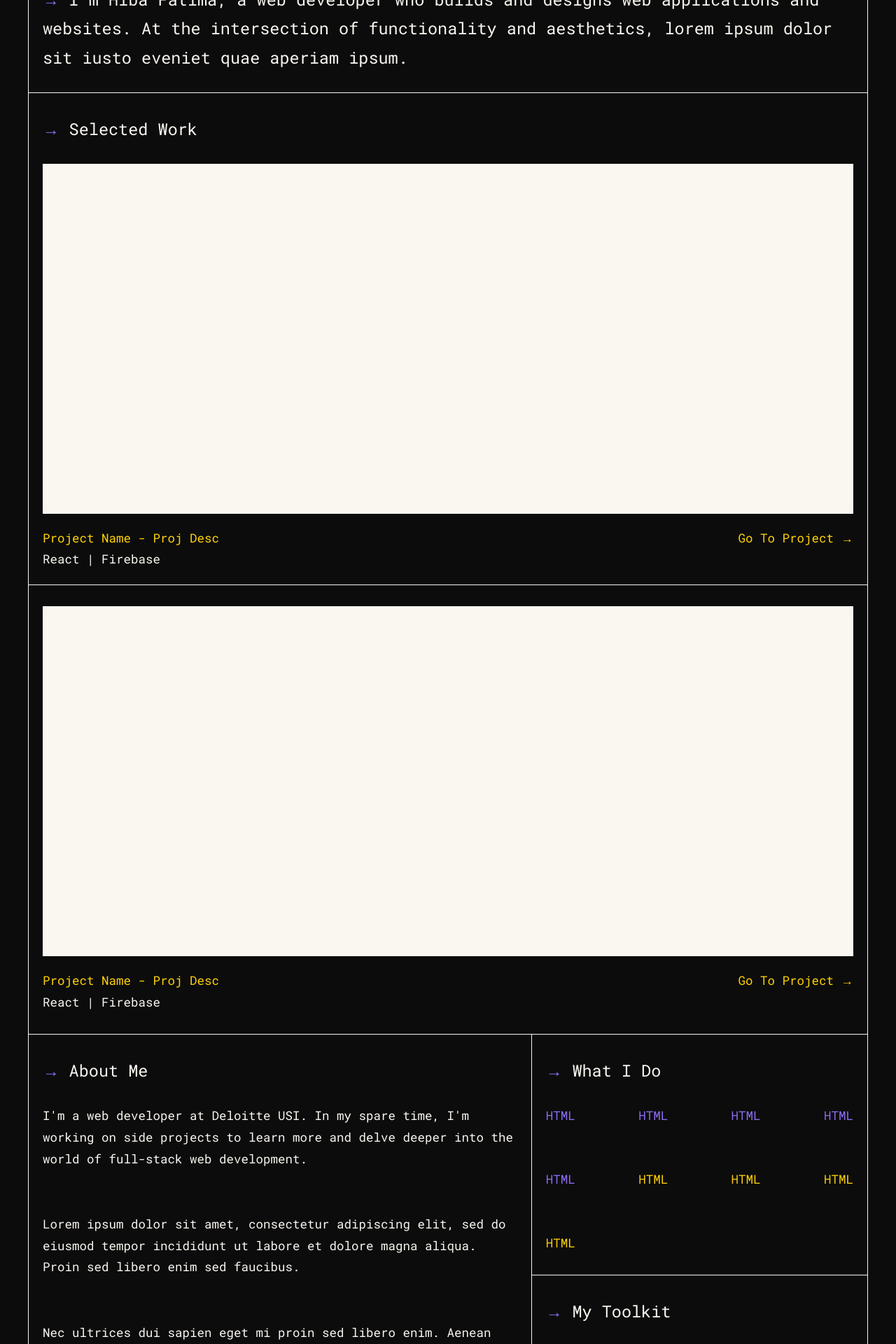
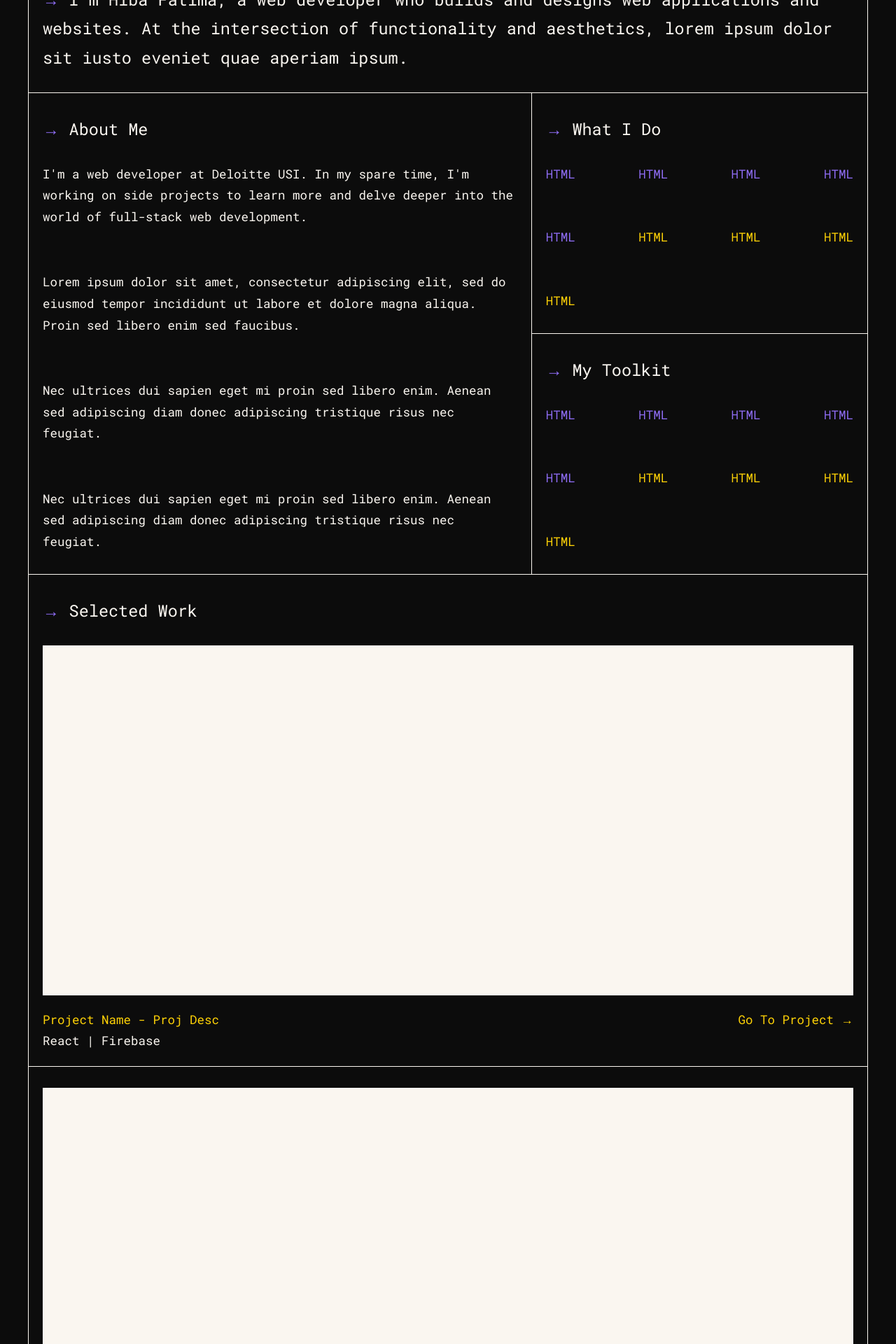
Before and after one commit to Hiba243/portfolio-react, a React (Create React App) app: page / in a window 1280 px wide. Shown: the part 180-2100 px from the top of the page at 70% size. Built offline with nearby package versions, Linux system fonts and the light colour scheme.

Commit message:
animation duration change

```diff
--- a/src/components/Home.js
+++ b/src/components/Home.js
@@ -10,8 +10,8 @@ const Home = () => {
         <React.Fragment>
             <Navbar/>
             <LandingPage/>
+            <About/>
             <Projects/>
-            <About/>
             <Contact/>
         </React.Fragment>
     )
--- a/src/components/Projects.js
+++ b/src/components/Projects.js
@@ -14,7 +14,7 @@ const Projects = () => {
             <section>
 
                 <div className="project">
-                    <ScrollAnimation animateIn="animate__fadeInUp" className="animate__animated" animateOnce={true}>
+                    <ScrollAnimation animateIn="animate__fadeInUp" className="animate__animated" animateOnce={true} duration={2}>
                     <div className="project__img">&nbsp;</div>
                     </ScrollAnimation>
                     <div className="project__desc">
@@ -37,7 +37,7 @@ const Projects = () => {
         <section>
             <Link to="projects/p1">
                 <div className="project">
-                    <ScrollAnimation animateIn="animate__fadeInUp" className="animate__animated" animateOnce={true}>
+                    <ScrollAnimation animateIn="animate__fadeInUp" className="animate__animated" animateOnce={true} duration={2}>
                     <div className="project__img">&nbsp;</div>
                     </ScrollAnimation>
                     <div className="project__desc">
```
